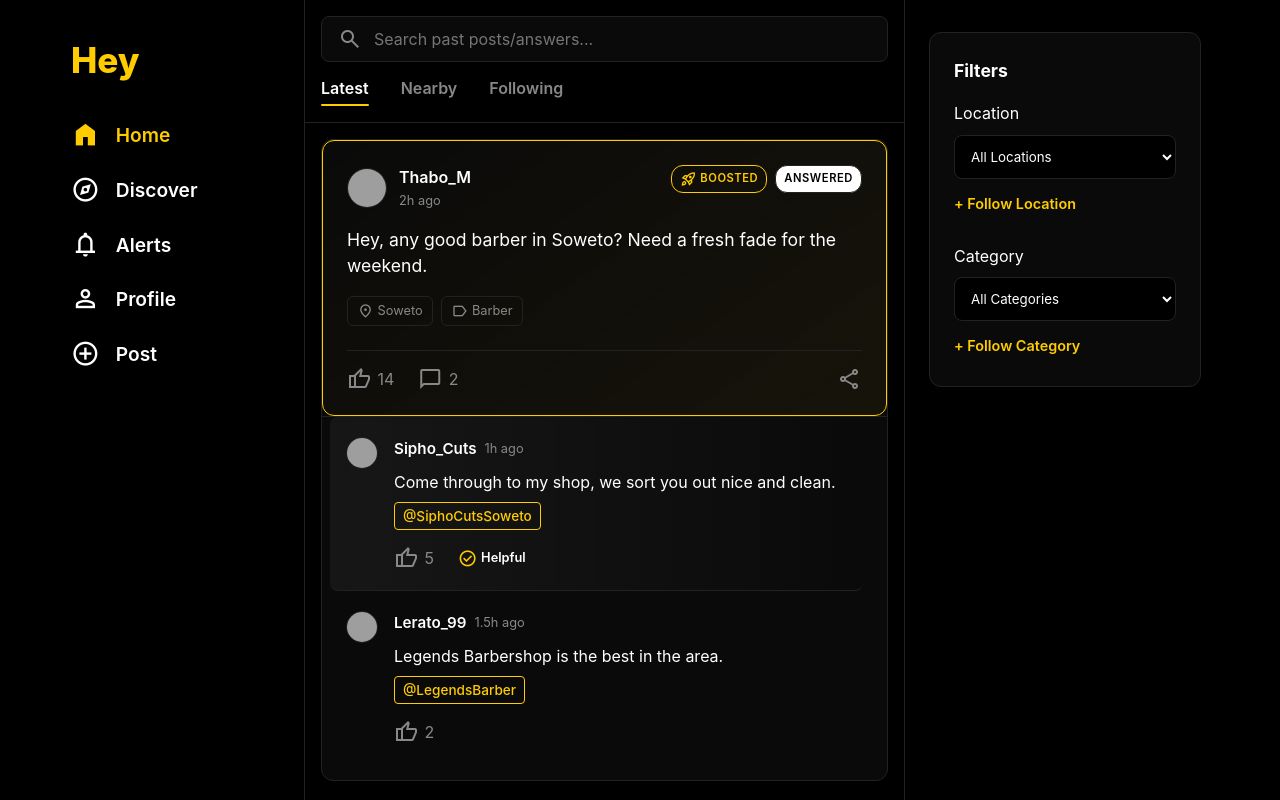
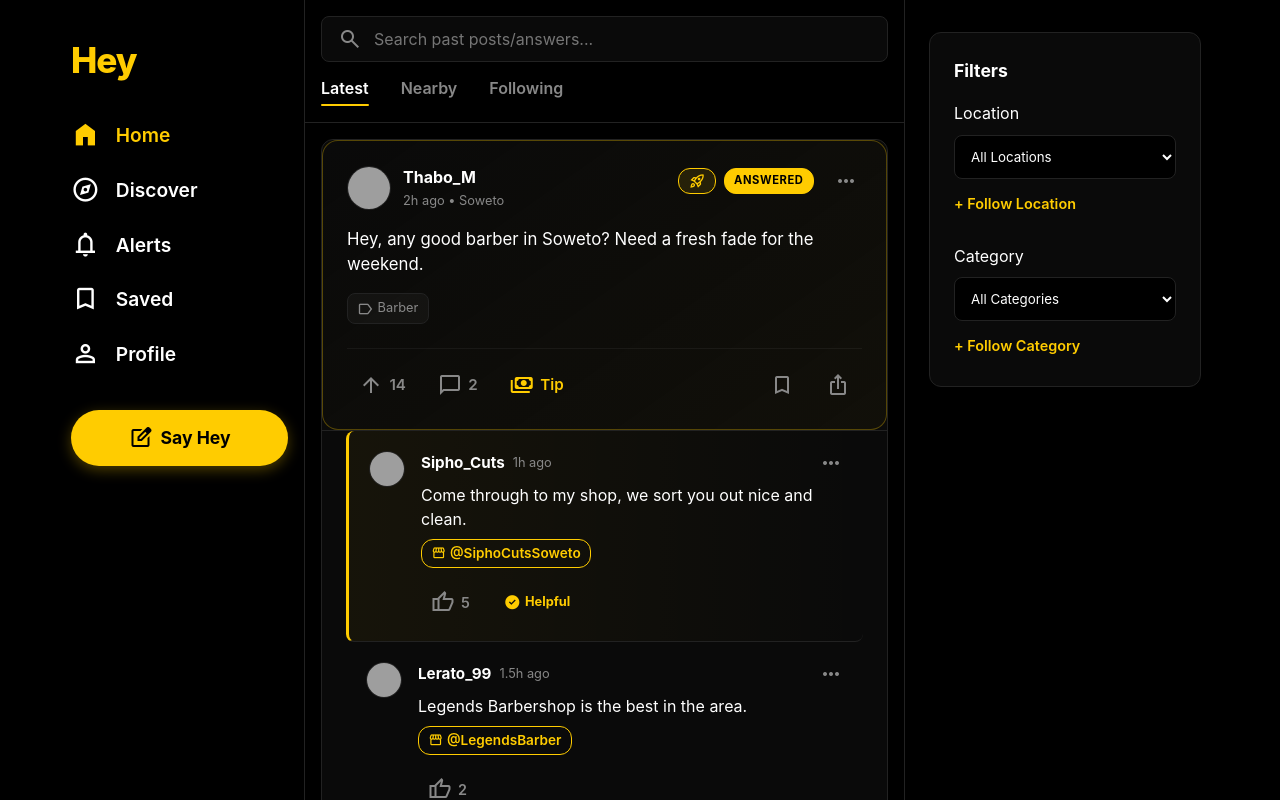
Before and after one commit to peekay11/Hey, a React (Vite) app: page / in a window 1280 px wide. Shown: the top 800 px of the page. Built offline with nearby package versions, Linux system fonts and the light colour scheme; grey boxes are pictures that could not be loaded.

Commit message:
Add animations, interaction sounds, more action buttons (Tip, Save, Share) and a prominent Say Hey compose button

```diff
--- a/src/App.css
+++ b/src/App.css
@@ -235,3 +235,40 @@
   flex-direction: column;
   border-top: 1px solid var(--border-color);
 }
+
+.brand-logo {
+  font-size: 2.5rem;
+  font-weight: 900;
+  color: var(--primary-color);
+  margin-bottom: 2.5rem;
+  text-align: left;
+  letter-spacing: -1px;
+}
+
+.btn-primary-compose {
+  display: flex;
+  align-items: center;
+  justify-content: center;
+  gap: 0.5rem;
+  margin-top: 1rem;
+  padding: 1rem;
+  border-radius: 99px;
+  background-color: var(--primary-color);
+  color: #000;
+  font-family: inherit;
+  font-size: 1.1rem;
+  font-weight: 700;
+  border: none;
+  cursor: pointer;
+  transition: transform 0.2s cubic-bezier(0.175, 0.885, 0.32, 1.275), box-shadow 0.2s;
+  box-shadow: 0 4px 14px rgba(255, 204, 0, 0.3);
+}
+
+.btn-primary-compose:hover {
+  transform: scale(1.05);
+  box-shadow: 0 6px 20px rgba(255, 204, 0, 0.4);
+}
+
+.btn-primary-compose:active {
+  transform: scale(0.95);
+}
--- a/src/App.jsx
+++ b/src/App.jsx
@@ -101,7 +101,7 @@ function App() {
     <div className="app-container">
       {/* Left Sidebar Navigation */}
       <aside className="sidebar-left">
-        <h1>Hey</h1>
+        <h1 className="brand-logo">Hey</h1>
         <div className="nav-links">
           <div className="nav-item active">
             <span className="material-symbols-outlined icon-filled">home</span>
@@ -116,13 +116,17 @@ function App() {
             <span>Alerts</span>
           </div>
           <div className="nav-item">
+            <span className="material-symbols-outlined">bookmark</span>
+            <span>Saved</span>
+          </div>
+          <div className="nav-item">
             <span className="material-symbols-outlined">person</span>
             <span>Profile</span>
           </div>
-          <div className="nav-item">
-            <span className="material-symbols-outlined">add_circle</span>
-            <span>Post</span>
-          </div>
+          <button className="btn-primary-compose">
+            <span className="material-symbols-outlined">edit_square</span>
+            Say Hey
+          </button>
         </div>
       </aside>
 
--- a/src/components/Post.css
+++ b/src/components/Post.css
@@ -4,12 +4,17 @@
   gap: 1rem;
   padding: 1.5rem;
   background-color: var(--card-bg);
-  border-radius: 12px;
+  border-radius: 16px;
+  transition: transform 0.2s cubic-bezier(0.175, 0.885, 0.32, 1.275), box-shadow 0.2s;
+}
+
+.post:hover {
+  background-color: var(--card-hover);
 }
 
 .post-boosted {
-  border: 1px solid var(--primary-color);
-  background: linear-gradient(145deg, var(--card-bg) 0%, rgba(255, 204, 0, 0.05) 100%);
+  border: 1px solid rgba(255, 204, 0, 0.3);
+  background: linear-gradient(145deg, var(--card-bg) 0%, rgba(255, 204, 0, 0.03) 100%);
 }
 
 .post-header {
@@ -25,11 +30,17 @@
 }
 
 .avatar {
-  width: 40px;
-  height: 40px;
+  width: 44px;
+  height: 44px;
   border-radius: 50%;
   object-fit: cover;
   border: 1px solid var(--border-color);
+  cursor: pointer;
+  transition: transform 0.2s;
+}
+
+.avatar:hover {
+  transform: scale(1.05);
 }
 
 .post-meta-container {
@@ -38,14 +49,25 @@
 }
 
 .post-author {
-  font-weight: 600;
+  font-weight: 700;
   font-size: 1rem;
   color: var(--text-main);
+  cursor: pointer;
+}
+
+.post-author:hover {
+  text-decoration: underline;
 }
 
 .post-timestamp {
   font-size: 0.8rem;
   color: var(--text-muted);
+}
+
+.post-right-actions {
+  display: flex;
+  align-items: center;
+  gap: 1rem;
 }
 
 .post-badges {
@@ -58,9 +80,9 @@
   align-items: center;
   gap: 0.25rem;
   font-size: 0.7rem;
-  padding: 0.25rem 0.5rem;
+  padding: 0.2rem 0.6rem;
   border-radius: 12px;
-  font-weight: 600;
+  font-weight: 700;
   text-transform: uppercase;
   letter-spacing: 0.05em;
   border: 1px solid var(--border-color);
@@ -73,19 +95,41 @@
 .badge-boosted {
   color: var(--primary-color);
   border-color: var(--primary-color);
+  background: rgba(255, 204, 0, 0.1);
 }
 
 .badge-open {
   color: var(--text-main);
+  background: rgba(255, 255, 255, 0.05);
 }
 
 .badge-answered {
   color: var(--bg-color);
-  background-color: var(--text-main);
+  background-color: var(--primary-color);
+  border-color: var(--primary-color);
+}
+
+.btn-icon-only {
+  background: transparent;
+  border: none;
+  color: var(--text-muted);
+  cursor: pointer;
+  display: flex;
+  align-items: center;
+  justify-content: center;
+  border-radius: 50%;
+  width: 32px;
+  height: 32px;
+  transition: background-color 0.2s, color 0.2s;
+}
+
+.btn-icon-only:hover {
+  background-color: rgba(255, 255, 255, 0.1);
+  color: var(--text-main);
 }
 
 .post-content {
-  font-size: 1.1rem;
+  font-size: 1.05rem;
   line-height: 1.5;
   color: var(--text-main);
 }
@@ -93,16 +137,22 @@
 .post-image-container {
   margin-top: 1rem;
   width: 100%;
-  border-radius: 8px;
+  border-radius: 12px;
   overflow: hidden;
   border: 1px solid var(--border-color);
+  cursor: pointer;
 }
 
 .post-image {
   width: 100%;
-  max-height: 400px;
+  max-height: 500px;
   object-fit: cover;
   display: block;
+  transition: transform 0.3s ease;
+}
+
+.post-image-container:hover .post-image {
+  transform: scale(1.02);
 }
 
 .post-tags {
@@ -117,9 +167,18 @@
   gap: 0.25rem;
   font-size: 0.8rem;
   padding: 0.25rem 0.6rem;
-  border-radius: 6px;
+  border-radius: 8px;
   border: 1px solid var(--border-color);
   color: var(--text-muted);
+  cursor: pointer;
+  background: rgba(255, 255, 255, 0.03);
+  transition: background 0.2s, color 0.2s;
+}
+
+.tag:hover {
+  background: rgba(255, 204, 0, 0.1);
+  color: var(--primary-color);
+  border-color: var(--primary-color);
 }
 
 .tag-icon {
@@ -128,10 +187,15 @@
 
 .post-footer {
   display: flex;
-  gap: 1.5rem;
+  justify-content: space-between;
   margin-top: 0.5rem;
-  border-top: 1px solid var(--border-color);
   padding-top: 1rem;
+  border-top: 1px solid rgba(255, 255, 255, 0.05);
+}
+
+.footer-left, .footer-right {
+  display: flex;
+  gap: 0.5rem;
 }
 
 .btn-action {
@@ -142,19 +206,50 @@
   display: flex;
   align-items: center;
   gap: 0.4rem;
-  font-size: 1rem;
+  font-size: 0.95rem;
   font-family: inherit;
-  transition: color 0.2s, transform 0.1s;
+  font-weight: 600;
+  padding: 0.5rem 0.75rem;
+  border-radius: 20px;
+  transition: all 0.2s cubic-bezier(0.175, 0.885, 0.32, 1.275);
 }
 
 .btn-action:hover {
+  background-color: rgba(255, 255, 255, 0.08);
+  color: var(--text-main);
+}
+
+.btn-action:active {
+  transform: scale(0.9);
+}
+
+.btn-upvote:hover {
+  color: var(--primary-color);
+  background-color: rgba(255, 204, 0, 0.15);
+}
+
+.active-upvote {
   color: var(--primary-color);
 }
 
-.btn-action:active {
-  transform: scale(0.95);
+.active-save {
+  color: var(--primary-color);
 }
 
-.btn-share {
-  margin-left: auto;
+.btn-tip {
+  color: var(--primary-color);
 }
+
+.btn-tip:hover {
+  background-color: rgba(255, 204, 0, 0.15);
+}
+
+.action-label {
+  display: none;
+}
+
+@media (min-width: 500px) {
+  .action-label {
+    display: inline;
+  }
+}
--- a/src/components/Post.jsx
+++ b/src/components/Post.jsx
@@ -1,4 +1,5 @@
-import React from 'react';
+import React, { useState } from 'react';
+import { playPopSound } from '../utils/sound';
 import './Post.css';
 
 const Post = ({
@@ -9,11 +10,30 @@ const Post = ({
   location,
   category,
   timestamp,
-  upvotes,
+  upvotes: initialUpvotes,
   replyCount,
   status,
   boosted
 }) => {
+  const [hasUpvoted, setHasUpvoted] = useState(false);
+  const [upvotes, setUpvotes] = useState(initialUpvotes);
+  const [isSaved, setIsSaved] = useState(false);
+
+  const handleUpvote = () => {
+    playPopSound();
+    if (hasUpvoted) {
+      setUpvotes(prev => prev - 1);
+      setHasUpvoted(false);
+    } else {
+      setUpvotes(prev => prev + 1);
+      setHasUpvoted(true);
+    }
+  };
+
+  const handleSave = () => {
+    setIsSaved(!isSaved);
+  };
+
   return (
     <div className={`card post ${boosted ? 'post-boosted' : ''}`}>
       <div className="post-header">
@@ -21,14 +41,19 @@ const Post = ({
           <img src={avatar || `https://ui-avatars.com/api/?name=${author}&background=random`} alt={author} className="avatar" />
           <div className="post-meta-container">
             <span className="post-author">{author}</span>
-            <span className="post-timestamp">{timestamp}</span>
+            <span className="post-timestamp">{timestamp} • {location}</span>
           </div>
         </div>
+        <div className="post-right-actions">
           <div className="post-badges">
-          {boosted && <span className="badge badge-boosted"><span className="material-symbols-outlined badge-icon">rocket_launch</span> Boosted</span>}
+            {boosted && <span className="badge badge-boosted"><span className="material-symbols-outlined badge-icon">rocket_launch</span></span>}
             <span className={`badge badge-status ${status === 'Answered' ? 'badge-answered' : 'badge-open'}`}>
               {status}
             </span>
+          </div>
+          <button className="btn-icon-only">
+            <span className="material-symbols-outlined">more_horiz</span>
+          </button>
         </div>
       </div>
 
@@ -42,26 +67,39 @@ const Post = ({
       </div>
 
       <div className="post-tags">
-        <span className="tag tag-location">
-          <span className="material-symbols-outlined tag-icon">location_on</span> {location}
-        </span>
         <span className="tag tag-category">
           <span className="material-symbols-outlined tag-icon">label</span> {category}
         </span>
       </div>
 
       <div className="post-footer">
-        <button className="btn-action btn-upvote">
-          <span className="material-symbols-outlined">thumb_up</span>
+        <div className="footer-left">
+          <button
+            className={`btn-action btn-upvote ${hasUpvoted ? 'active-upvote' : ''}`}
+            onClick={handleUpvote}
+          >
+            <span className={`material-symbols-outlined ${hasUpvoted ? 'icon-filled' : ''}`}>
+              arrow_upward
+            </span>
             <span className="action-count">{upvotes}</span>
           </button>
           <button className="btn-action btn-reply">
             <span className="material-symbols-outlined">chat_bubble</span>
             <span className="action-count">{replyCount}</span>
           </button>
+          <button className="btn-action btn-tip">
+            <span className="material-symbols-outlined">payments</span>
+            <span className="action-label">Tip</span>
+          </button>
+        </div>
+        <div className="footer-right">
+          <button className={`btn-action btn-save ${isSaved ? 'active-save' : ''}`} onClick={handleSave}>
+            <span className={`material-symbols-outlined ${isSaved ? 'icon-filled' : ''}`}>bookmark</span>
+          </button>
           <button className="btn-action btn-share">
-          <span className="material-symbols-outlined">share</span>
+            <span className="material-symbols-outlined">ios_share</span>
           </button>
+        </div>
       </div>
     </div>
   );
--- a/src/components/Reply.css
+++ b/src/components/Reply.css
@@ -1,9 +1,14 @@
 .reply {
   display: flex;
   gap: 1rem;
-  padding: 1.25rem 0;
+  padding: 1.25rem;
   border-bottom: 1px solid var(--border-color);
-  transition: background-color 0.2s;
+  transition: background-color 0.2s, transform 0.2s;
+  border-radius: 8px;
+}
+
+.reply:hover {
+  background-color: rgba(255, 255, 255, 0.02);
 }
 
 .reply:last-child {
@@ -11,11 +16,8 @@
 }
 
 .reply-helpful {
-  /* Using white for helpful badge background in this theme, or just an outline */
-  background: linear-gradient(90deg, rgba(255, 255, 255, 0.05) 0%, transparent 100%);
-  border-radius: 8px;
-  padding-left: 1rem;
-  margin-left: -1rem;
+  background: linear-gradient(90deg, rgba(255, 204, 0, 0.05) 0%, transparent 100%);
+  border-left: 3px solid var(--primary-color);
 }
 
 .reply-left {
@@ -23,11 +25,17 @@
 }
 
 .reply-avatar {
-  width: 32px;
-  height: 32px;
+  width: 36px;
+  height: 36px;
   border-radius: 50%;
   object-fit: cover;
   border: 1px solid var(--border-color);
+  cursor: pointer;
+  transition: transform 0.2s;
+}
+
+.reply-avatar:hover {
+  transform: scale(1.05);
 }
 
 .reply-main {
@@ -40,18 +48,48 @@
 .reply-header {
   display: flex;
   align-items: center;
+  justify-content: space-between;
+}
+
+.reply-header-info {
+  display: flex;
+  align-items: center;
   gap: 0.5rem;
 }
 
 .reply-author {
-  font-weight: 600;
+  font-weight: 700;
   font-size: 0.95rem;
   color: var(--text-main);
+  cursor: pointer;
+}
+
+.reply-author:hover {
+  text-decoration: underline;
 }
 
 .reply-timestamp {
   font-size: 0.8rem;
   color: var(--text-muted);
+}
+
+.btn-icon-only-small {
+  background: transparent;
+  border: none;
+  color: var(--text-muted);
+  cursor: pointer;
+  display: flex;
+  align-items: center;
+  justify-content: center;
+  border-radius: 50%;
+  width: 24px;
+  height: 24px;
+  transition: background-color 0.2s, color 0.2s;
+}
+
+.btn-icon-only-small:hover {
+  background-color: rgba(255, 255, 255, 0.1);
+  color: var(--text-main);
 }
 
 .reply-content {
@@ -65,18 +103,26 @@
 }
 
 .reply-tag {
-  display: inline-block;
+  display: inline-flex;
+  align-items: center;
+  gap: 0.25rem;
   font-size: 0.85rem;
-  padding: 0.2rem 0.5rem;
-  border-radius: 4px;
+  padding: 0.2rem 0.6rem;
+  border-radius: 12px;
   border: 1px solid var(--primary-color);
   color: var(--primary-color);
-  font-weight: 500;
+  font-weight: 600;
+  transition: all 0.2s;
+}
+
+.tag-icon-small {
+  font-size: 0.9rem;
 }
 
 .reply-tag:hover {
   background-color: var(--primary-color);
   color: var(--bg-color);
+  transform: translateY(-1px);
 }
 
 .reply-footer {
@@ -86,30 +132,58 @@
   margin-top: 0.5rem;
 }
 
+.btn-action-small {
+  background: transparent;
+  border: none;
+  color: var(--text-muted);
+  cursor: pointer;
+  display: flex;
+  align-items: center;
+  gap: 0.4rem;
+  font-size: 0.9rem;
+  font-family: inherit;
+  font-weight: 600;
+  padding: 0.4rem 0.6rem;
+  border-radius: 20px;
+  transition: all 0.2s cubic-bezier(0.175, 0.885, 0.32, 1.275);
+}
+
+.btn-action-small:hover {
+  background-color: rgba(255, 255, 255, 0.08);
+  color: var(--text-main);
+}
+
+.btn-action-small:active {
+  transform: scale(0.9);
+}
+
+.btn-upvote:hover {
+  color: var(--primary-color);
+  background-color: rgba(255, 204, 0, 0.15);
+}
+
+.active-upvote {
+  color: var(--primary-color);
+}
+
 .helpful-badge {
   font-size: 0.8rem;
-  color: var(--text-main);
-  font-weight: 600;
+  color: var(--primary-color);
+  font-weight: 700;
   display: flex;
   align-items: center;
   gap: 0.25rem;
 }
 
 .helpful-badge .material-symbols-outlined {
-  font-size: 1.2rem;
-  color: var(--primary-color);
+  font-size: 1.1rem;
 }
 
 .btn-mark-helpful {
-  font-size: 0.8rem;
-  padding: 0.25rem 0.75rem;
-  border-radius: 12px;
   border: 1px solid var(--border-color);
-  background: transparent;
-  color: var(--text-muted);
 }
 
 .btn-mark-helpful:hover {
-  border-color: var(--text-main);
-  color: var(--text-main);
+  border-color: var(--primary-color);
+  color: var(--primary-color);
 }
--- a/src/components/Reply.jsx
+++ b/src/components/Reply.jsx
@@ -1,4 +1,5 @@
-import React from 'react';
+import React, { useState } from 'react';
+import { playPopSound } from '../utils/sound';
 import './Reply.css';
 
 const Reply = ({
@@ -6,11 +7,31 @@ const Reply = ({
   avatar,
   text,
   taggedBusiness,
-  upvotes,
-  isHelpful,
+  upvotes: initialUpvotes,
+  isHelpful: initialIsHelpful,
   timestamp,
   isAuthor // indicates if the current user is the poster, to show "Mark Helpful"
 }) => {
+  const [hasUpvoted, setHasUpvoted] = useState(false);
+  const [upvotes, setUpvotes] = useState(initialUpvotes);
+  const [isHelpful, setIsHelpful] = useState(initialIsHelpful);
+
+  const handleUpvote = () => {
+    playPopSound();
+    if (hasUpvoted) {
+      setUpvotes(prev => prev - 1);
+      setHasUpvoted(false);
+    } else {
+      setUpvotes(prev => prev + 1);
+      setHasUpvoted(true);
+    }
+  };
+
+  const handleMarkHelpful = () => {
+    playPopSound();
+    setIsHelpful(true);
+  };
+
   return (
     <div className={`reply ${isHelpful ? 'reply-helpful' : ''}`}>
       <div className="reply-left">
@@ -18,31 +39,44 @@ const Reply = ({
       </div>
       <div className="reply-main">
         <div className="reply-header">
-          <span className="reply-author">{author}</span>
-          <span className="reply-timestamp">{timestamp}</span>
+          <div className="reply-header-info">
+            <span className="reply-author">{author}</span>
+            <span className="reply-timestamp">{timestamp}</span>
+          </div>
+          <button className="btn-icon-only-small">
+            <span className="material-symbols-outlined">more_horiz</span>
+          </button>
         </div>
 
         <div className="reply-content">
           <p className="reply-text">{text}</p>
           {taggedBusiness && (
-            <a href="#" className="reply-tag">@{taggedBusiness}</a>
+            <a href="#" className="reply-tag">
+              <span className="material-symbols-outlined tag-icon-small">storefront</span>
+              @{taggedBusiness}
+            </a>
           )}
         </div>
 
         <div className="reply-footer">
-          <button className="btn-action btn-upvote">
-            <span className="material-symbols-outlined">thumb_up</span>
+          <button
+            className={`btn-action-small btn-upvote ${hasUpvoted ? 'active-upvote' : ''}`}
+            onClick={handleUpvote}
+          >
+            <span className={`material-symbols-outlined ${hasUpvoted ? 'icon-filled' : ''}`}>
+              thumb_up
+            </span>
             <span className="action-count">{upvotes}</span>
           </button>
 
           {isHelpful && (
             <span className="helpful-badge">
-              <span className="material-symbols-outlined">check_circle</span> Helpful
+              <span className="material-symbols-outlined icon-filled">check_circle</span> Helpful
             </span>
           )}
 
           {!isHelpful && isAuthor && (
-            <button className="btn-action btn-mark-helpful">
+            <button className="btn-action-small btn-mark-helpful" onClick={handleMarkHelpful}>
               Mark as Helpful
             </button>
           )}
--- /dev/null
+++ b/src/utils/sound.js
@@ -0,0 +1,30 @@
+// A simple utility to play a soft, premium "pop" sound using the Web Audio API
+export const playPopSound = () => {
+  try {
+    const AudioContext = window.AudioContext || window.webkitAudioContext;
+    if (!AudioContext) return;
+
+    const context = new AudioContext();
+    const oscillator = context.createOscillator();
+    const gainNode = context.createGain();
+
+    oscillator.type = 'sine';
+
+    // Sweep frequency from 600Hz down to 200Hz very quickly
+    oscillator.frequency.setValueAtTime(600, context.currentTime);
+    oscillator.frequency.exponentialRampToValueAtTime(200, context.currentTime + 0.05);
+
+    // Envelope for a quick percussive pop
+    gainNode.gain.setValueAtTime(0, context.currentTime);
+    gainNode.gain.linearRampToValueAtTime(0.3, context.currentTime + 0.01);
+    gainNode.gain.exponentialRampToValueAtTime(0.001, context.currentTime + 0.1);
+
+    oscillator.connect(gainNode);
+    gainNode.connect(context.destination);
+
+    oscillator.start();
+    oscillator.stop(context.currentTime + 0.1);
+  } catch (e) {
+    console.error('Audio playback failed', e);
+  }
+};
```
Lines whose indentation alone changed are shown as unchanged.
